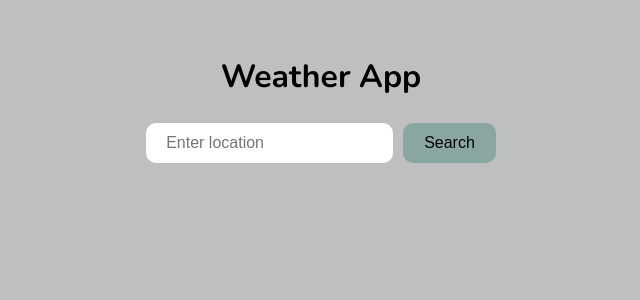
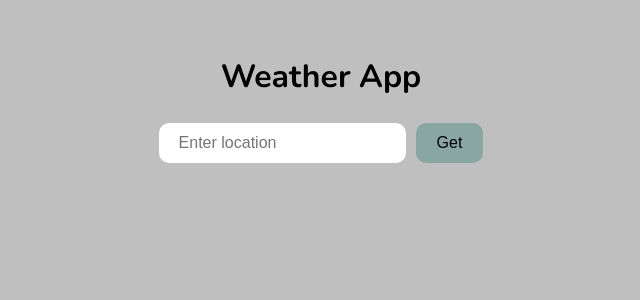
Before and after one commit to navjotmaan/weather-app, a React (Vite) app: page / in a window 1280 px wide. Shown: the top 300 px of the page, without its empty margins (319-959 px from the left). Built offline with nearby package versions, Linux system fonts and the light colour scheme; a web font is replaced by a local one.

Commit message:
change text content of button from Search to Get

```diff
--- a/src/App.jsx
+++ b/src/App.jsx
@@ -25,12 +25,12 @@ function App() {
           onChange={handleInputChange}
           placeholder="Enter location"
         />
-        <button onClick={fetchData}>Search</button>
+        <button onClick={fetchData}>Get</button>
       </div>
 
       <div>{weatherData}</div>
     </>
   )
-}
+};
 
 export default App;
```
